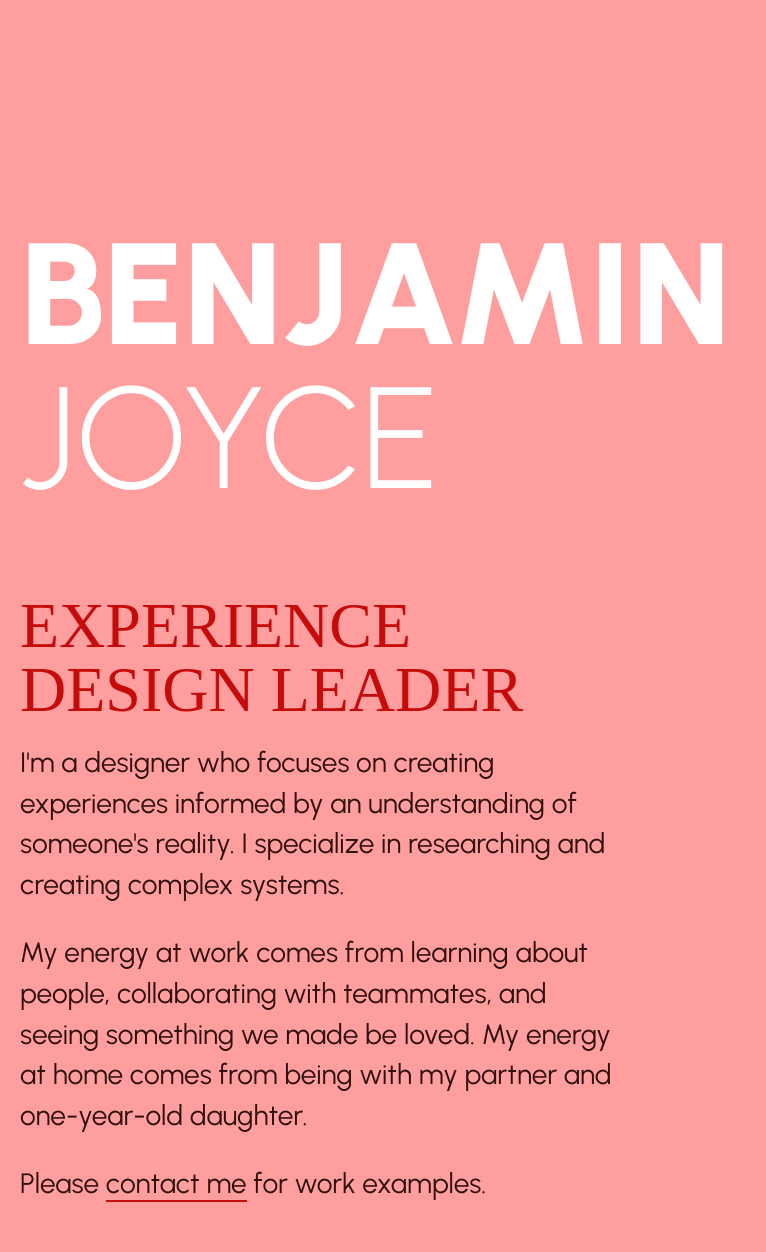
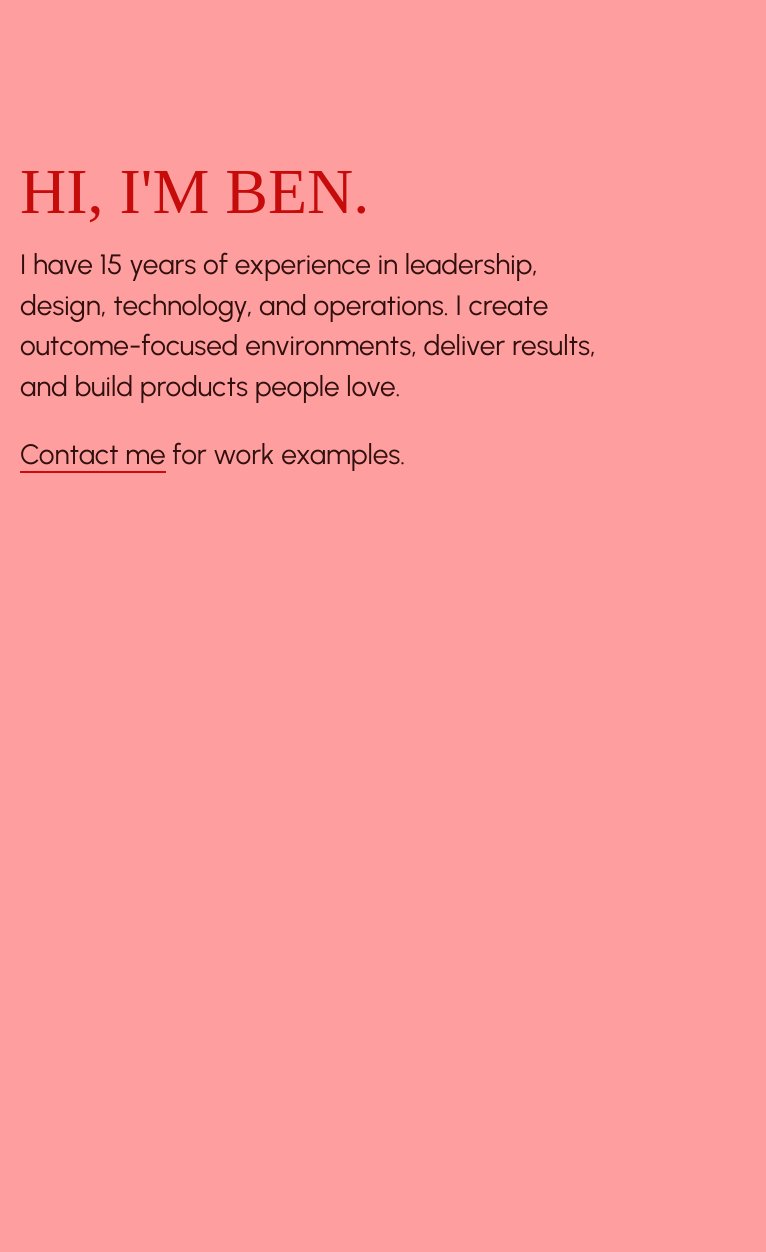
Before and after one commit to benjoycect/benjoycect.github.io, a Jekyll site: the page index.html, which Jekyll copies as it is, in a window 1280 px wide. Shown: the whole page, without its empty margins (0-766 px from the left). Built offline with Jekyll 4.4.1, drawn with Linux system fonts in a browser that asks for light colours; nearby versions of some CDN libraries; some web fonts are replaced; Markdown is read by kramdown in place of the engine named in the settings; after the commit the page ends 900 px from its top, so only the background shows below that.

Commit message:
Update index.html with new text

```diff
--- a/index.html
+++ b/index.html
@@ -16,12 +16,10 @@
 <body>
 <!-- partial:index.partial.html -->
 <div class="wrapper">
-<h1 class="site-name"><span class="site-name__first-name">Benjamin</span><span class="last-name">Joyce</span></h1>
-<h2 class="section-heading">Experience Design Leader</h2>
+<h2 class="section-heading">Hi, I'm Ben.</h2>
 <div class="text-content">
-  <p>I'm a designer who focuses on creating experiences informed by an understanding of someone's reality. I specialize in researching and creating complex systems.</p>
-  <p>My energy at work comes from learning about people, collaborating with teammates, and seeing something we made be loved. My energy at home comes from being with my partner and one-year-old daughter.</p>
-  <p>Please <a href="mailto:ben@benjaminjoyce.com">contact me</a> for work examples.
+  <p>I have 15 years of experience in leadership, design, technology, and operations. I create outcome-focused environments, deliver results, and build products people love.</p>
+  <p><a href="mailto:ben@benjaminjoyce.com">Contact me</a> for work examples.
 </div>
 </div>
 <!-- partial -->
```
